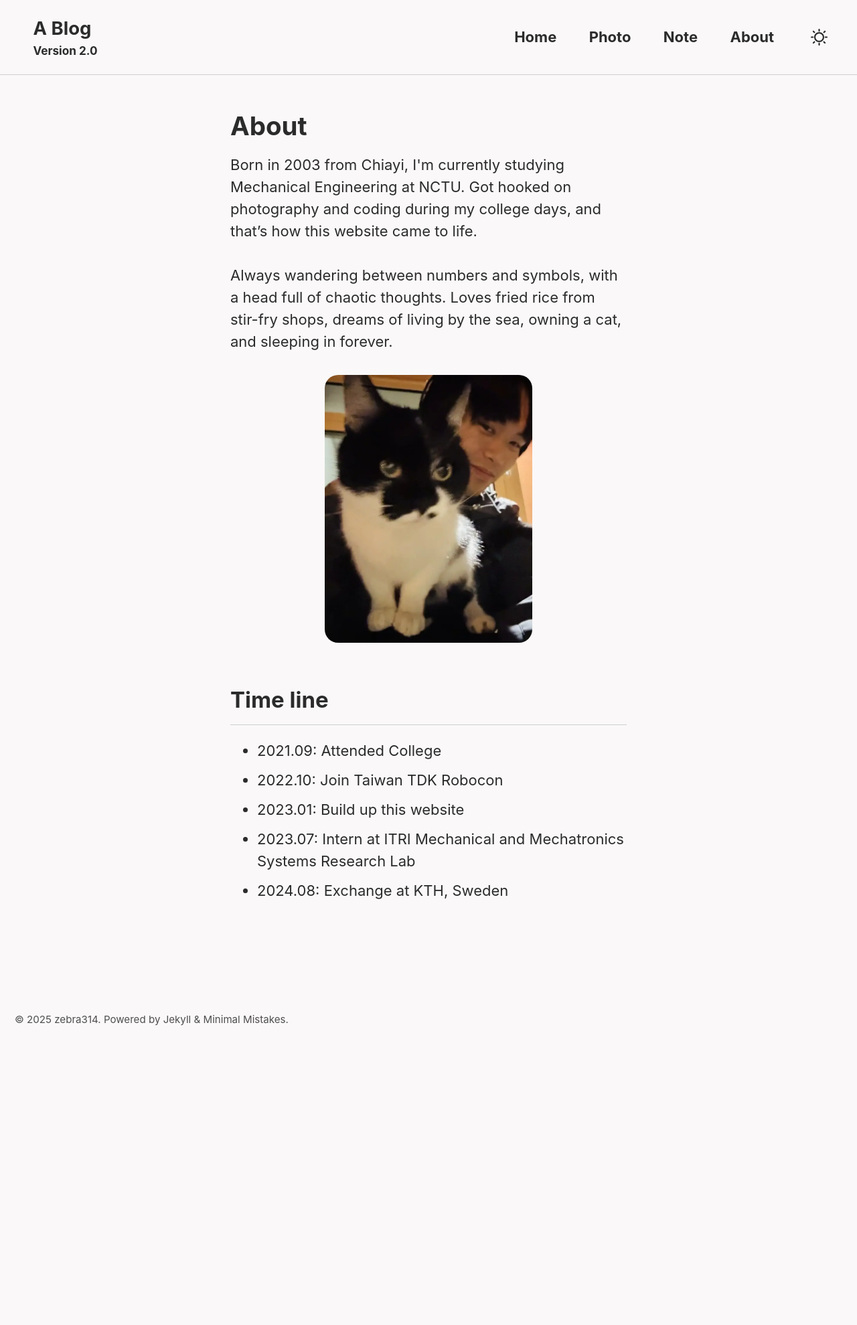
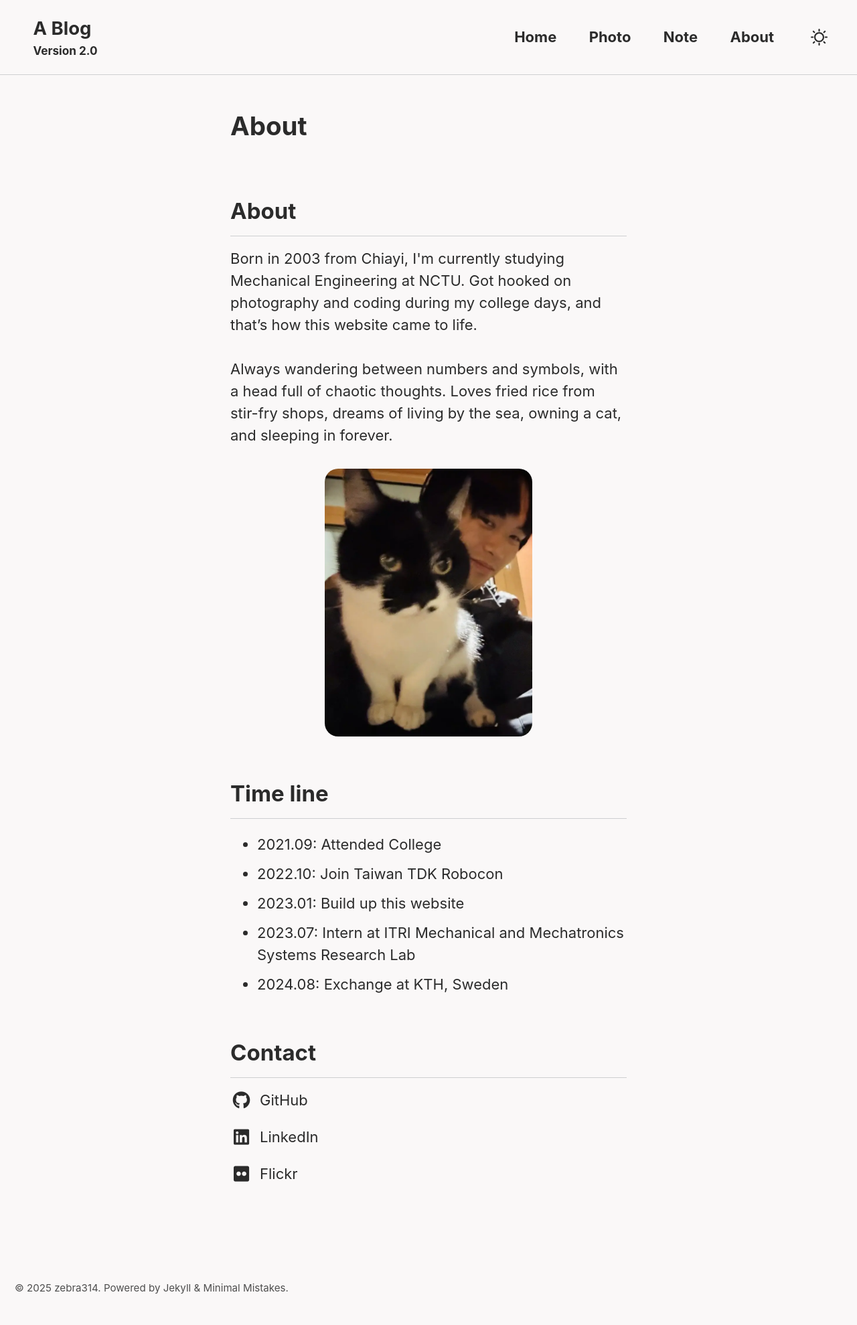
Before and after one commit to zebra314/zebra314.github.io, a Jekyll site: the page built from _pages/about.md, in a window 1280 px wide. Shown: the whole page at 67% size. Built offline with Jekyll 4.4.1, drawn with Linux system fonts in a browser that asks for light colours; cached includes are drawn as plain includes; our own code applies the rules of GitHub Pages for plain Markdown files; before the commit the page ends 1579 px from its top, so only the background shows below that.

Commit message:
Update contact info

```diff
--- a/_config.yml
+++ b/_config.yml
@@ -110,16 +110,16 @@
   location         : "Stockholm, Sweden"
   email            :
   links:
-    - label: "Email"
-      icon: "fas fa-fw fa-envelope-square"
-    - label: "Twitter"
-      icon: "fab fa-fw fa-twitter-square"
+    # - label: "Email"
+    #   icon: "fas fa-fw fa-envelope-square"
+    # - label: "Twitter"
+    #   icon: "fab fa-fw fa-twitter-square"
       # url: "https://twitter.com/"
     - label: "GitHub"
       icon: "fab fa-fw fa-github"
       url: "https://github.com/zebra314"
-    - label: "Instagram"
-      icon: "fab fa-fw fa-instagram"
+    # - label: "Instagram"
+    #   icon: "fab fa-fw fa-instagram"
       # url: "https://instagram.com/"
     - label: "LinkedIn"
       icon: "fab fa-fw fa-linkedin"
--- a/_pages/about.md
+++ b/_pages/about.md
@@ -27,3 +29,81 @@
 - 2023.01: Build up this website
 - 2023.07: Intern at ITRI Mechanical and Mechatronics Systems Research Lab
 - 2024.08: Exchange at KTH, Sweden
+
+## Contact
+
+<style>
+  .social-links {
+  list-style: none;              /* Remove default bullets */
+  padding: 0;                    /* Remove default padding */
+  margin: 0;                     /* Remove default margin */
+  display: flex;                 /* Use flexbox for layout */
+  flex-direction: column;        /* Stack items vertically */
+  gap: 1rem;                     /* Space between list items */
+}
+
+.social-links li {
+  margin: 0;                     /* Remove any default margins */
+}
+
+.social-links a {
+  display: flex;                 /* Flexbox for icon and label alignment */
+  align-items: center;           /* Vertically center icon and label */
+  gap: 0.5rem;                   /* Space between icon and label */
+  text-decoration: none;         /* Remove underline from links */
+  color: inherit;                /* Inherit text color (customize as needed) */
+}
+
+.social-links i {
+  font-size: 1.2rem;             /* Adjust icon size if needed */
+}
+
+.social-links .label {
+  font-size: 1rem;               /* Adjust label size if needed */
+}
+</style>
+
+{% assign author = page.author | default: page.authors[0] | default: site.author %}
+{% assign author = site.data.authors[author] | default: author %}
+<script>
+  console.log({{ author | jsonify }});
+</script>
+{% assign author = page.author | default: page.authors[0] | default: site.author %}
+{% assign author = site.data.authors[author] | default: author %}
+
+{% assign author = page.author | default: page.authors[0] | default: site.author %}
+{% assign author = site.data.authors[author] | default: author %}
+
+{% assign author = page.author | default: page.authors[0] | default: site.author %}
+{% assign author = site.data.authors[author] | default: author %}
+
+<ul class="social-links">
+{% if author.links %}
+  {% assign predefined_platforms = "linkedin|github|flickr" | split: "|" %}
+  {% for link in author.links %}
+    {% if link.label %}
+      {% assign label_downcase = link.label | downcase %}
+      {% assign is_predefined = false %}
+      {% if predefined_platforms contains label_downcase %}
+        {% assign is_predefined = true %}
+      {% endif %}
+
+      {% assign url = link.url %}
+      {% if is_predefined and url == nil %}
+        {% if label_downcase == "linkedin" %}{% assign url = "https://www.linkedin.com/in/" %}{% endif %}
+        {% if label_downcase == "github" %}{% assign url = "https://github.com/" %}{% endif %}
+        {% if label_downcase == "flickr" %}{% assign url = "https://www.flickr.com/" %}{% endif %}
+      {% endif %}
+
+      <li>
+        <a href="{{ url | default: '#' }}"
+            rel="nofollow noopener noreferrer me"
+            {% if url and url contains 'http' %}itemprop="sameAs"{% endif %}>
+          <i class="{{ link.icon | default: 'fas fa-link' }}" aria-hidden="true"></i>
+          <span class="label">{{ link.label }}</span>
+        </a>
+      </li>
+    {% endif %}
+  {% endfor %}
+{% endif %}
+</ul>
```
Also changed, not shown: other parts of _pages/about.md (+3 -1 lines).
